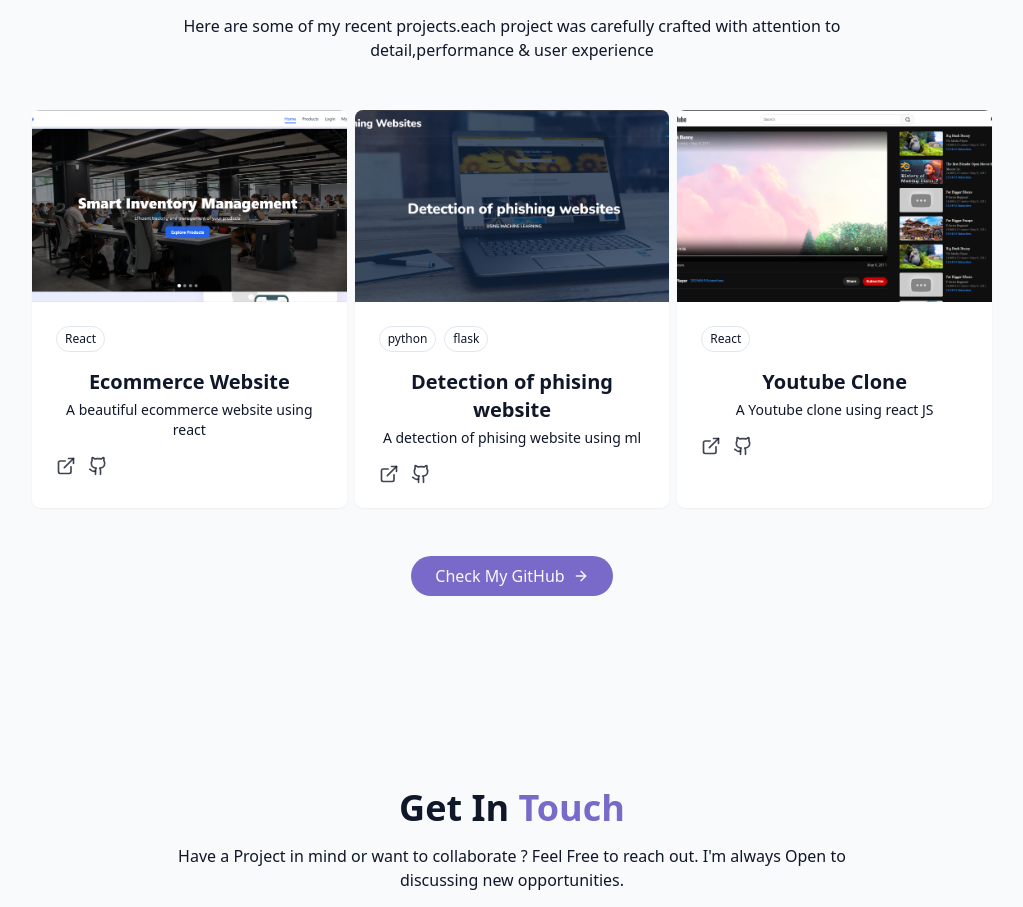
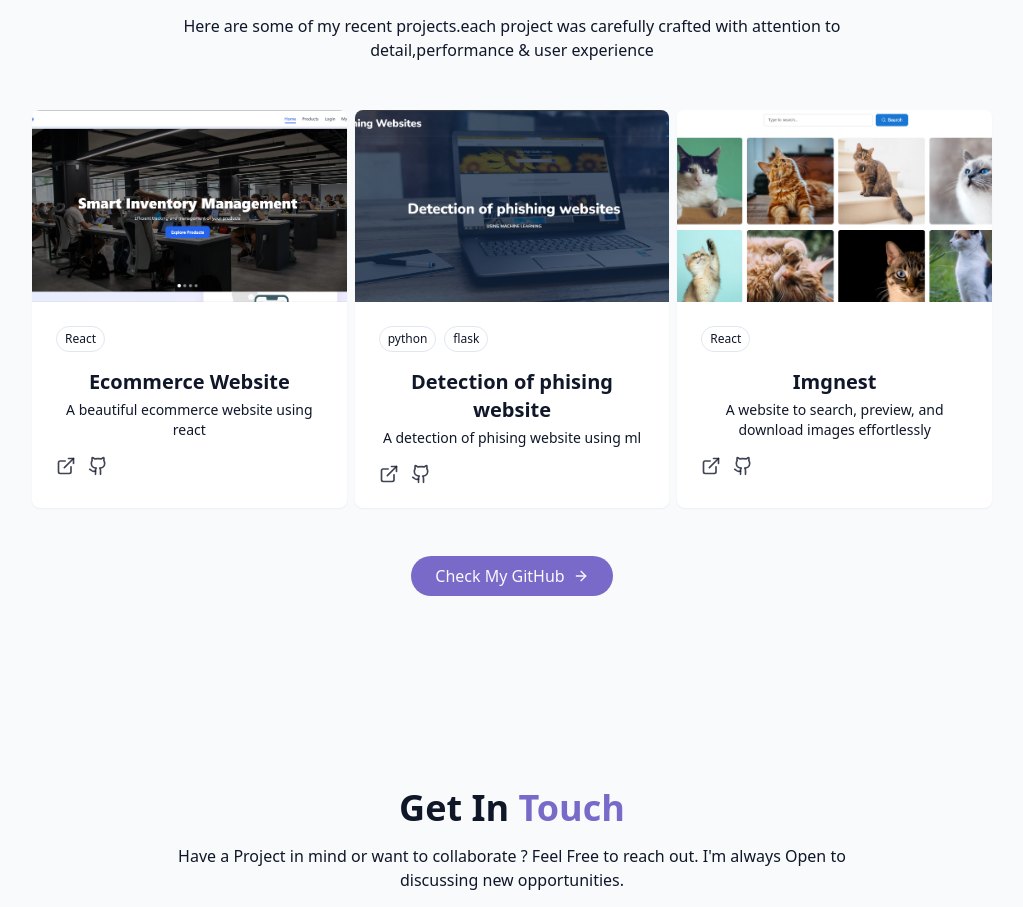
Before and after one commit to UzmaSulthana27/portfolio, a React (Vite) app: page / in a window 1280 px wide. Shown: the part 2512-3419 px from the top of the page, without its empty margins (128-1151 px from the left). Built offline with nearby package versions, Linux system fonts and the light colour scheme.

Commit message:
added git links

```diff
--- a/src/components/ProjectsSection.jsx
+++ b/src/components/ProjectsSection.jsx
@@ -9,7 +9,7 @@ const projects = [
     image: "public/Projects/ecommerce.png",
     tags: ["React"],
     demoUrl: "#",
-    githubUrl: "#",
+    githubUrl: "https://github.com/UzmaSulthana27/ecommerce",
   },
   {
     id: 1,
@@ -22,12 +22,12 @@ const projects = [
   },
   {
     id: 1,
-    title: "Youtube Clone",
-    Description: "A Youtube clone using react JS",
-    image: "public/Projects/youtube.png",
+    title: "Imgnest",
+    Description: "A website to search, preview, and download images effortlessly",
+    image: "/public/Projects/imgnest.png",
     tags: ["React"],
     demoUrl: "#",
-    githubUrl: "#",
+    githubUrl: "https://github.com/UzmaSulthana27/PhotoFinder",
   },
 ];
 
```
Also changed, not shown: public/Projects/imgnest.png (added).
